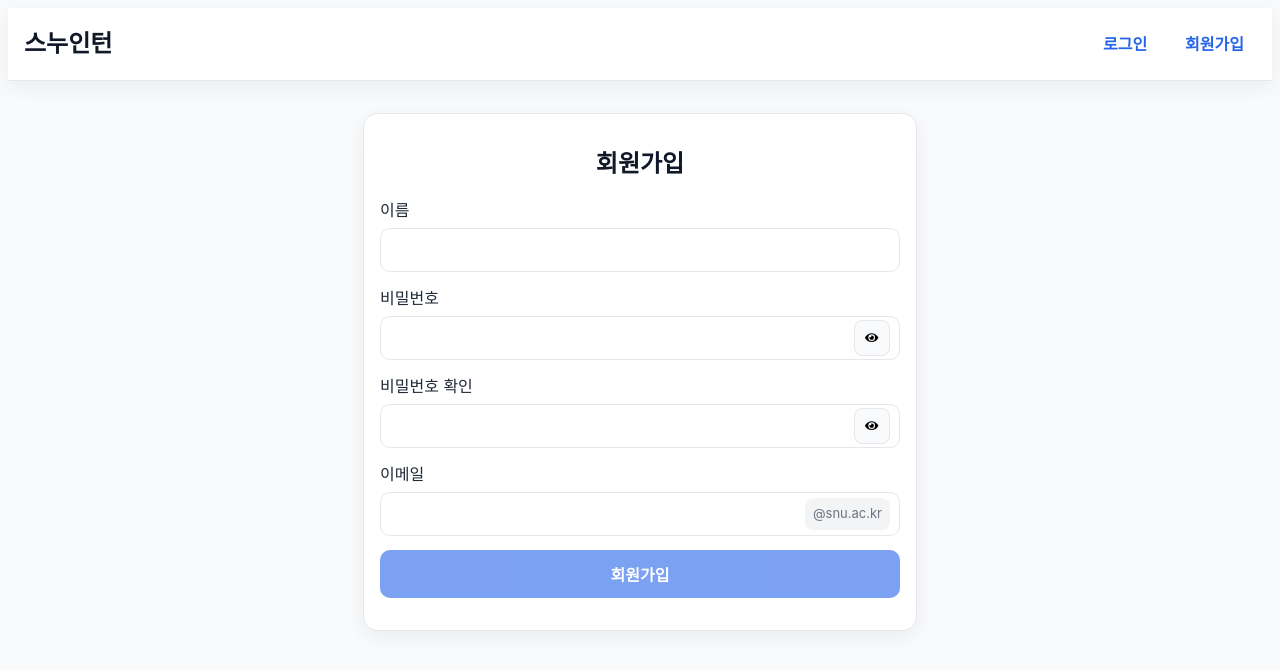
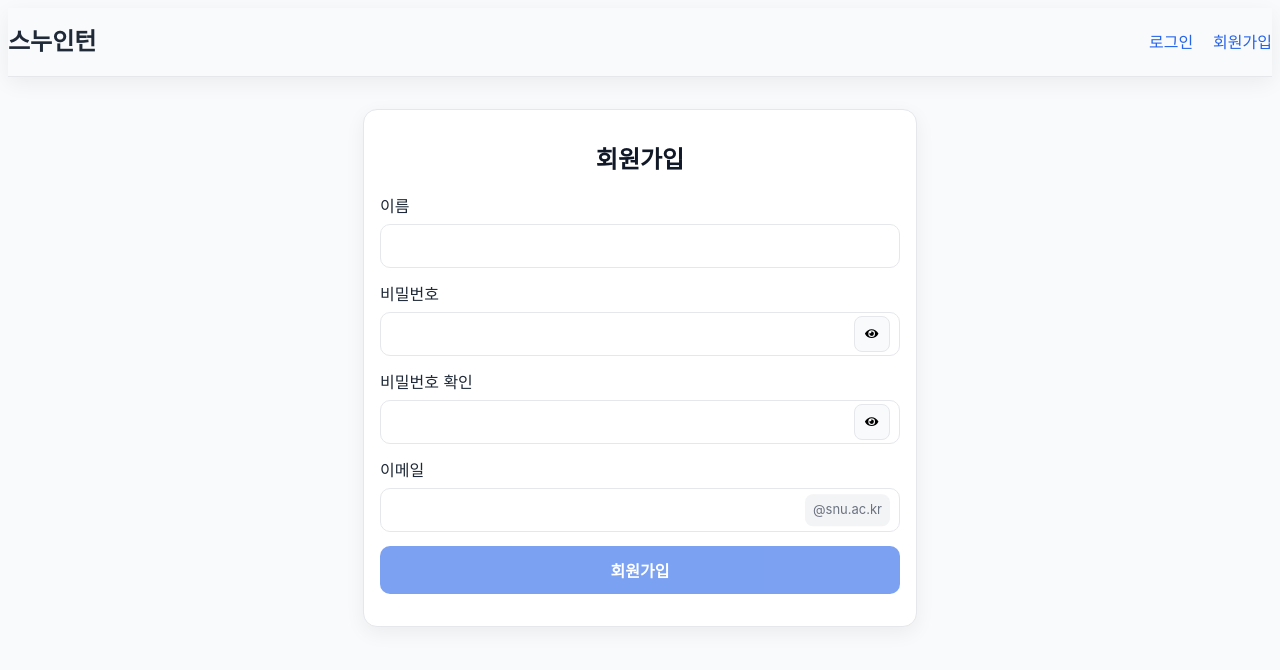
Before and after one commit to haram831/week5_waffle-snuIntern, a React (Vite) app: page /signup in a window 1280 px wide. Shown: the top 670 px of the page. Built offline with nearby package versions, Linux system fonts and the light colour scheme.

Commit message:
로그아웃 버튼 디자인 수정

```diff
--- a/src/components/Header.module.css
+++ b/src/components/Header.module.css
@@ -1,43 +1,42 @@
 .header {
   width: 100%;
-  padding: var(--spacing-xl, 16px) 0;
-  border-bottom: 1px solid var(--border-color, #e5e7eb);
-  margin-bottom: var(--spacing-xxl, 32px);
-  box-shadow: var(--shadow-md, 0 2px 8px rgba(0, 0, 0, 0.06));
+  padding: var(--spacing-xl) 0;
+  border-bottom: 1px solid var(--border-color);
+  margin-bottom: var(--spacing-xxl);
+  box-shadow: var(--shadow-md);
   display: flex;
+  justify-content: space-between;
   align-items: center;
-  justify-content: space-between;
-  background: var(--surface, #fff);
 }
 
 .title {
-  font-size: var(--font-size-xxl, 24px);
-  font-weight: 700;
+  font-size: var(--font-size-xxl);
+  text-align: center;
   margin: 0;
-  padding: 0 var(--spacing-xl, 16px);
-  color: var(--text-strong, #111827);
+  padding: 0;
 }
 
 .menu {
   display: flex;
+  gap: 20px;
   align-items: center;
-  gap: var(--spacing-lg, 14px);
-  padding: 0 var(--spacing-xl, 16px);
 }
 
 .link {
+  background: none;
+  border: none;
+  color: #2563eb;
+  font-size: 16px;
+  cursor: pointer;
   text-decoration: none;
-  font-weight: 600;
-  color: var(--primary-color, #2563eb);
-  padding: 8px 12px;
-  border-radius: 10px;
-  transition: background 0.2s ease, color 0.2s ease, transform 0.05s ease;
+  transition: color 0.2s ease;
+  padding: 0;
 }
 
 .link:hover {
-  background: color-mix(in srgb, var(--primary-color, #2563eb) 12%, white);
+  color: #1d4ed8;
 }
 
-.link:active {
-  transform: translateY(1px);
+.link:focus {
+  outline: none;
 }
```
